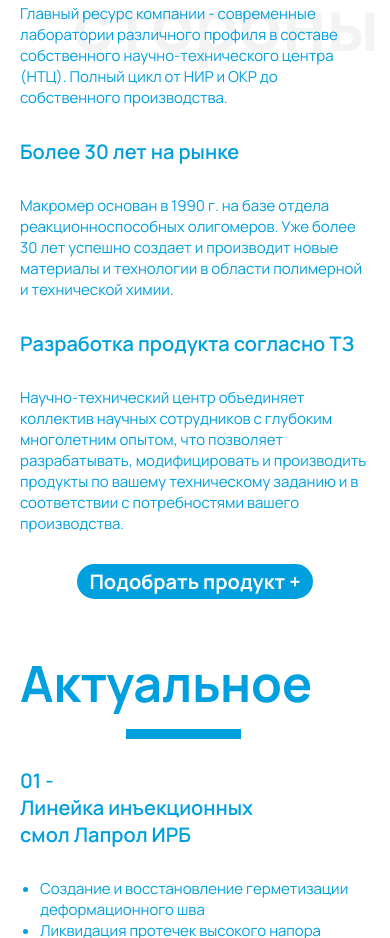
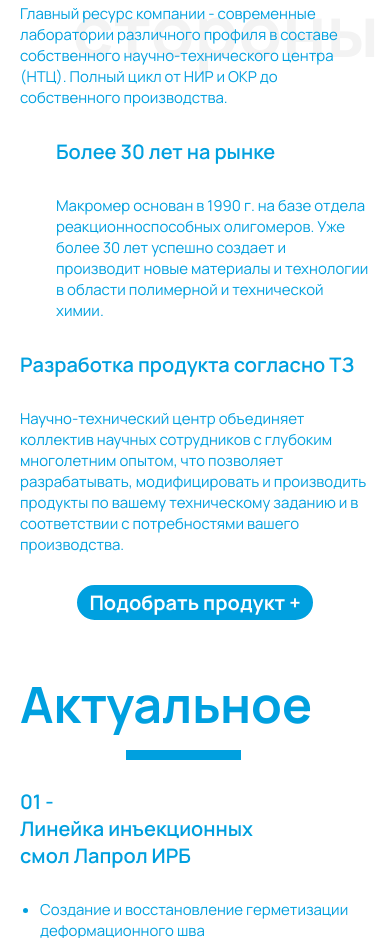
Before and after one commit to I1Kazma/macromer, a plain HTML site: page index.html in a window 390 px wide. Shown: the part 3106-4044 px from the top of the page. Drawn offline with Linux system fonts and the light colour scheme.

Commit message:
Add files via upload

```diff
--- a/css/components/advantages.sass
+++ b/css/components/advantages.sass
@@ -176,7 +176,7 @@
                     @media (max-width: 1250px)
                         justify-content: flex-end
 
-                    @include mobile
+                    @include mobile-big
                         padding-left: 36px
 
                     .advantages__content__text__item__wrapper
```
Also changed, not shown: css/main.css, 1 other file.
